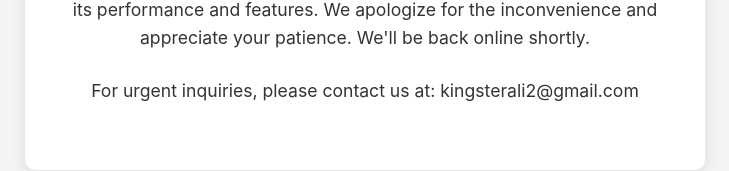
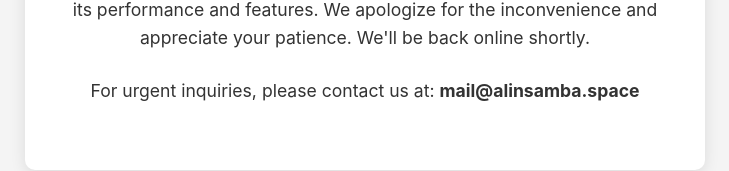
Before and after one commit to alikingster/ali, a plain HTML site: page index.html in a window 1280 px wide. Shown: the part 466-637 px from the top of the page, without its empty margins (275-1004 px from the left). Drawn offline with Linux system fonts and the light colour scheme.

Commit message:
Update contact email for urgent inquiries

```diff
--- a/index.html
+++ b/index.html
@@ -103,7 +103,7 @@
             We apologize for the inconvenience and appreciate your patience. We'll be back online shortly.
         </p>
         <p>
-            For urgent inquiries, please contact us at: kingsterali2@gmail.com
+            For urgent inquiries, please contact us at: <b>mail@alinsamba.space</b>
         </p>
         </div>
 </body>
```
